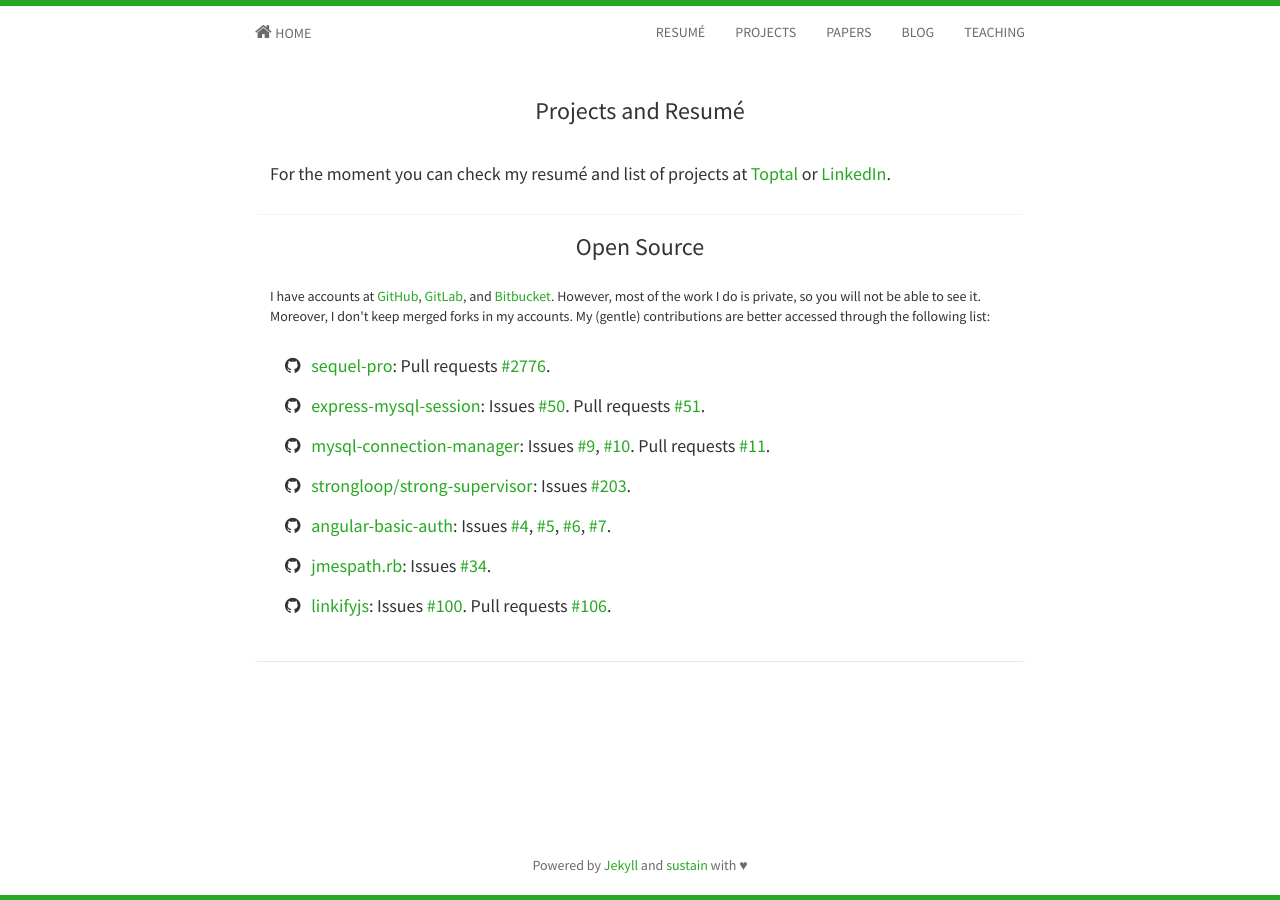
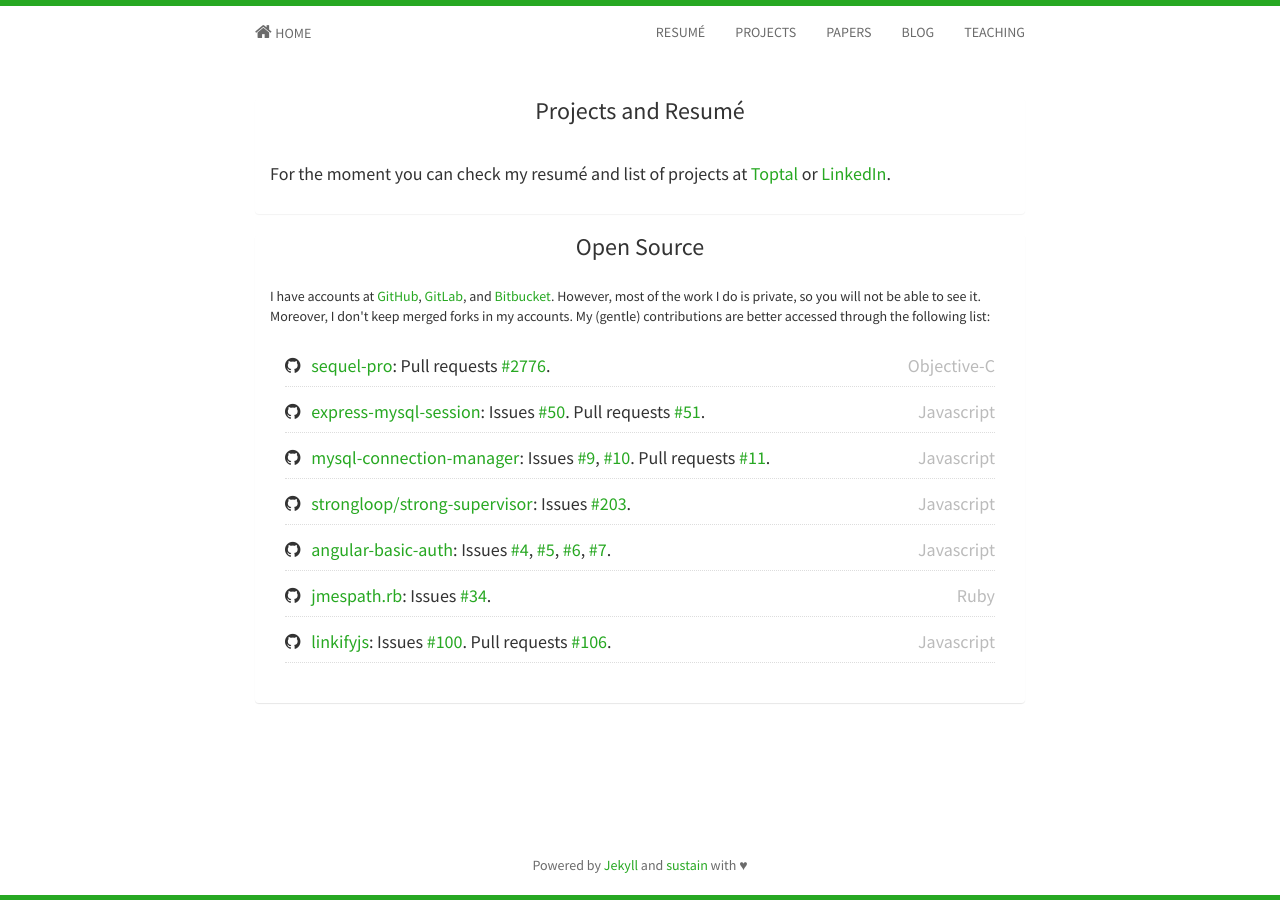
Before and after one commit to fcarreiro/fcarreiro.github.com, a Jekyll site: the page built from projects.html, in a window 1280 px wide. Built offline with Jekyll 4.4.1, drawn with Linux system fonts in a browser that asks for light colours; nearby versions of some CDN libraries.

Commit message:
Languages in OS projects

```diff
--- a/_data/opensource.yml
+++ b/_data/opensource.yml
@@ -2,33 +2,40 @@
   url: 'https://github.com/sequelpro/sequelpro/'
   issues: []
   prs: [2776]
+  language: 'Objective-C'
 
 - title: 'express-mysql-session'
   url: 'https://github.com/chill117/express-mysql-session/'
   issues: [50]
   prs: [51]
+  language: 'Javascript'
 
 - title: 'mysql-connection-manager'
   url: 'https://github.com/chill117/mysql-connection-manager/'
   issues: [9, 10]
   prs: [11]
+  language: 'Javascript'
 
 - title: 'strongloop/strong-supervisor'
   url: 'https://github.com/strongloop/strong-supervisor/'
   issues: [203]
   prs: []
+  language: 'Javascript'
 
 - title: 'angular-basic-auth'
   url: 'https://github.com/xelita/angular-basic-auth/'
   issues: [4, 5, 6, 7]
   prs: []
+  language: 'Javascript'
 
 - title: 'jmespath.rb'
   url: 'https://github.com/jmespath/jmespath.rb/'
   issues: [34]
   prs: []
+  language: 'Ruby'
 
 - title: 'linkifyjs'
   url: 'https://github.com/SoapBox/linkifyjs/'
   issues: [100]
   prs: [106]
+  language: 'Javascript'
--- a/projects.html
+++ b/projects.html
@@ -65,7 +65,7 @@
         </div>
         <div class="panel-body opensource">
           {% for ositem in site.data.opensource %}
-            <h5>
+            <h5 class="opensourceitem">
               <span class="fa fa-github"></span>&nbsp;&nbsp;
               <a href="{{ ositem.url }}" target="_blank">{{ ositem.title }}</a>:
               {% if ositem.issues.size > 0 %}
@@ -82,6 +82,9 @@
                   #{{ pr }}</a>{% if forloop.last %}.{% else %}, {% endif %}
                 {% endfor %}
               {% endif %}
+              {% if ositem.language %}
+                <span class="lang">{{ ositem.language }}</span>
+              {% endif %}
             </h5>
           {% endfor %}
         </div>
--- a/static/css/main.css
+++ b/static/css/main.css
@@ -22,6 +22,16 @@
 .figure {
   font-size: 85%;
   color: #aaa;
+}
+
+.lang {
+  float: right;
+  color: #BBB;
+}
+
+.opensourceitem {
+  border-bottom: #DDD dotted 1px;
+  padding-bottom: 5px;
 }
 
 /* Navbar
```
